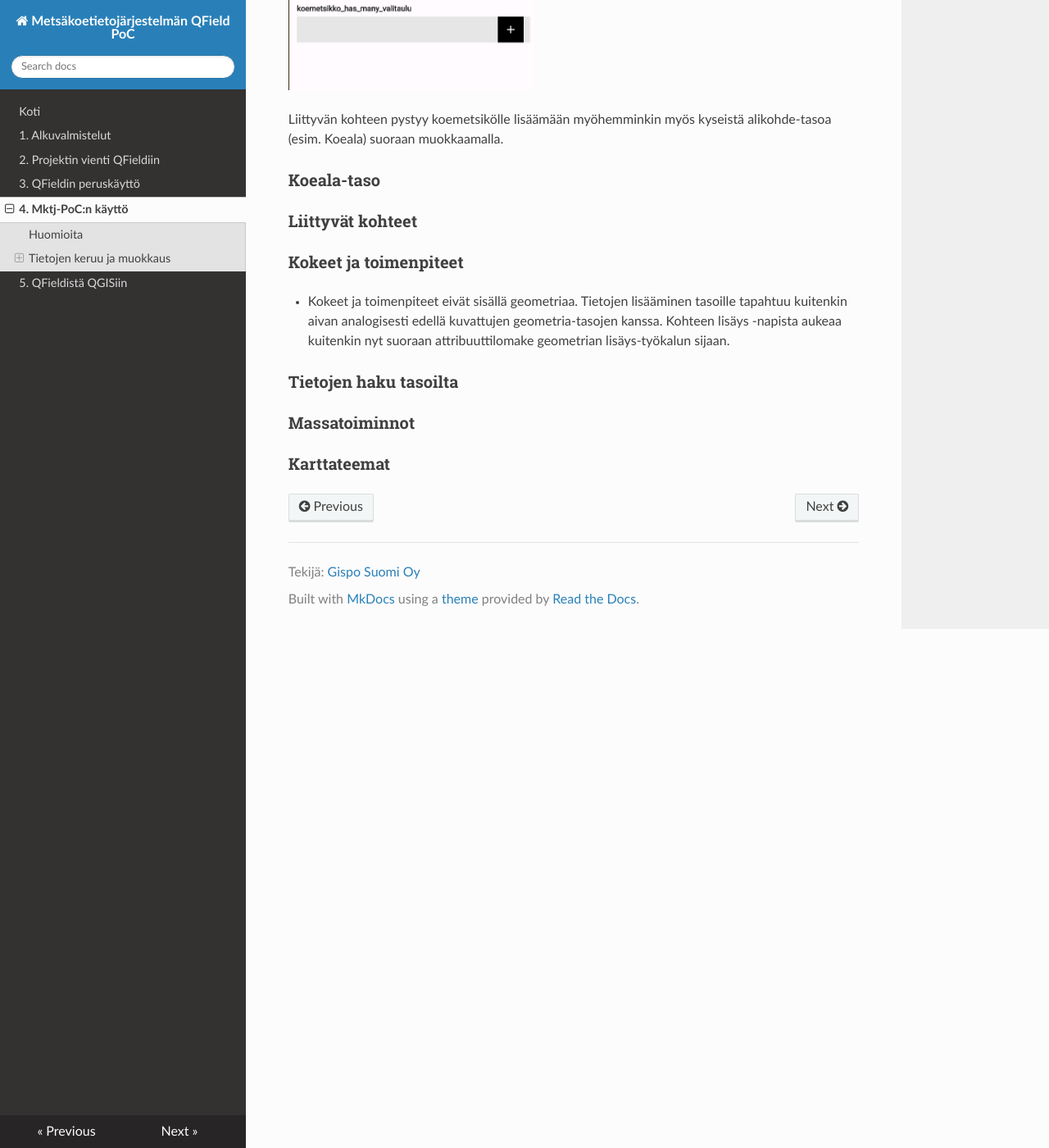
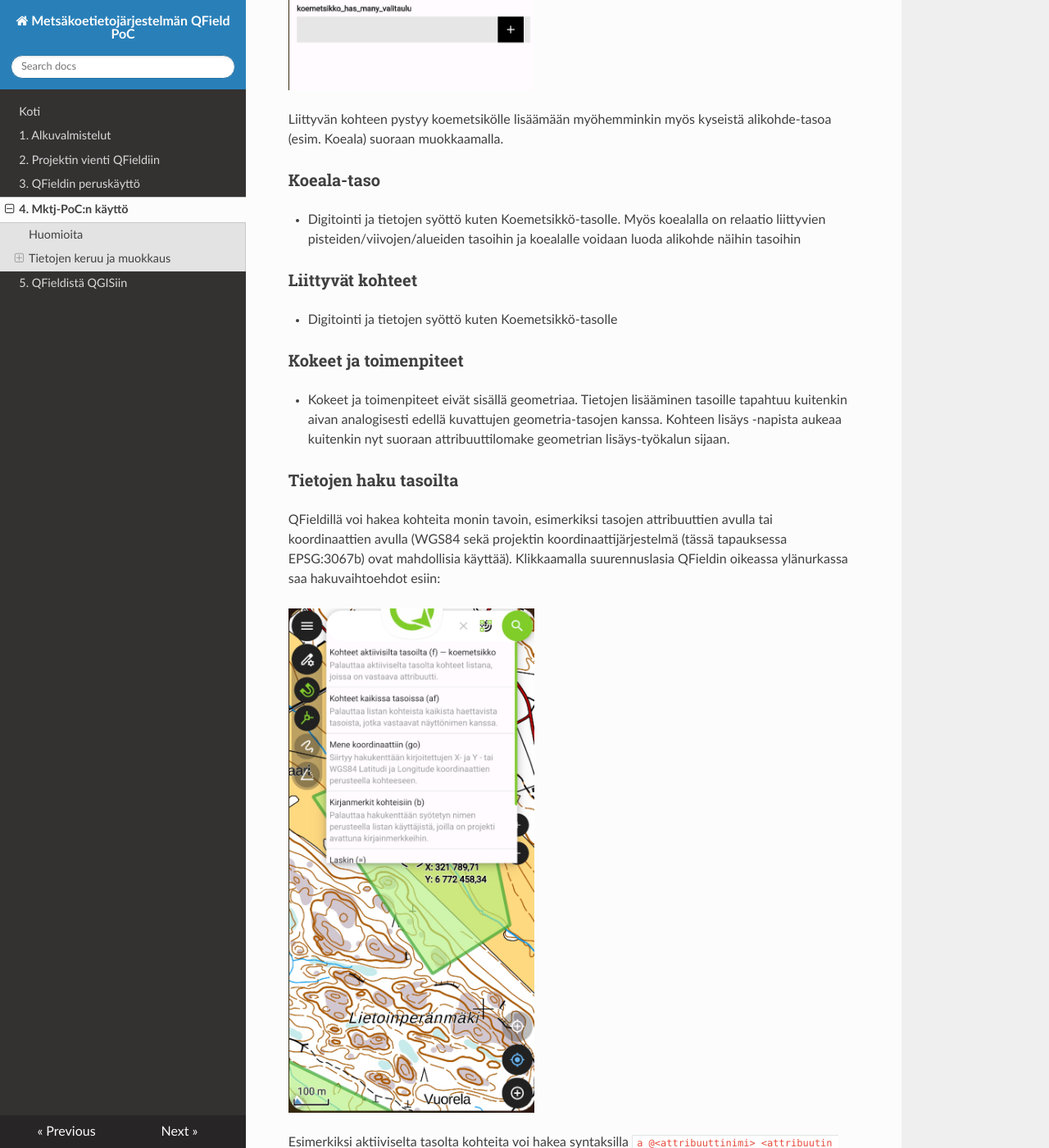
Before and after one commit to jeeemil/luke-qfield, an MkDocs documentation site: the page built from docs/4_mktj.md, in a window 1280 px wide and 1400 px high, scrolled down 2720 px. Shown: the whole window at 82% size. Built offline with MkDocs 1.6.1, drawn with Linux system fonts in a browser that asks for light colours; nearby versions of some CDN libraries; some of the changed text lies outside the part shown.

Commit message:
add other instructions

```diff
--- a/docs/4_mktj.md
+++ b/docs/4_mktj.md
@@ -39,7 +39,12 @@
 
 ### Koeala-taso
 
+- Digitointi ja tietojen syöttö kuten Koemetsikkö-tasolle. Myös koealalla on relaatio liittyvien pisteiden/viivojen/alueiden tasoihin ja
+koealalle voidaan luoda alikohde näihin tasoihin
+
 ### Liittyvät kohteet
+
+- Digitointi ja tietojen syöttö kuten Koemetsikkö-tasolle
 
 ### Kokeet ja toimenpiteet
 
@@ -47,9 +52,24 @@
 
 ### Tietojen haku tasoilta
 
+QFieldillä voi hakea kohteita monin tavoin, esimerkiksi tasojen attribuuttien avulla tai koordinaattien avulla (WGS84 sekä projektin koordinaattijärjestelmä (tässä tapauksessa EPSG:3067b) ovat mahdollisia käyttää). Klikkaamalla suurennuslasia QFieldin oikeassa ylänurkassa saa hakuvaihtoehdot esiin:
 
+[<img src="img/hakuvaihtoehdot.png" width="300" />](img/hakuvaihtoehdot.png)
+
+Esimerkiksi aktiiviselta tasolta kohteita voi hakea syntaksilla `a @<attribuuttinimi> <attribuutin arvo>`:
+
+[<img src="img/haku_tasoilta.png" width="300" />](img/haku_tasoilta.png)
 
 ### Massatoiminnot
 
+QFieldillä on joitakin ominaisuuksia massamaisiin editointeihin, kuten prosessointialgoritmien ajo usealle kohteelle (esim. orthogonalize, rotate, smooth).
+
+Myös monen kohteen attribuuttien muokkaus:
+
+- Klikkaa päävalikossa tasoa > avaa kohdelista > oikeasta yläkulmasta 3 pistettä > vaihda kohdevalinta > ruksi muokattavat kohteet > muokkaa.
+
+- Tarkemmat ohjeet ja esimerkit tulossa.
 
 ### Karttateemat
+
+- Ei vielä implementoitu
```
Also changed, not shown: docs/1_alkuvalmistelut.md (+1 -1 lines), docs/img/haku_tasoilta.png (added), docs/img/hakuvaihtoehdot.png (added).
